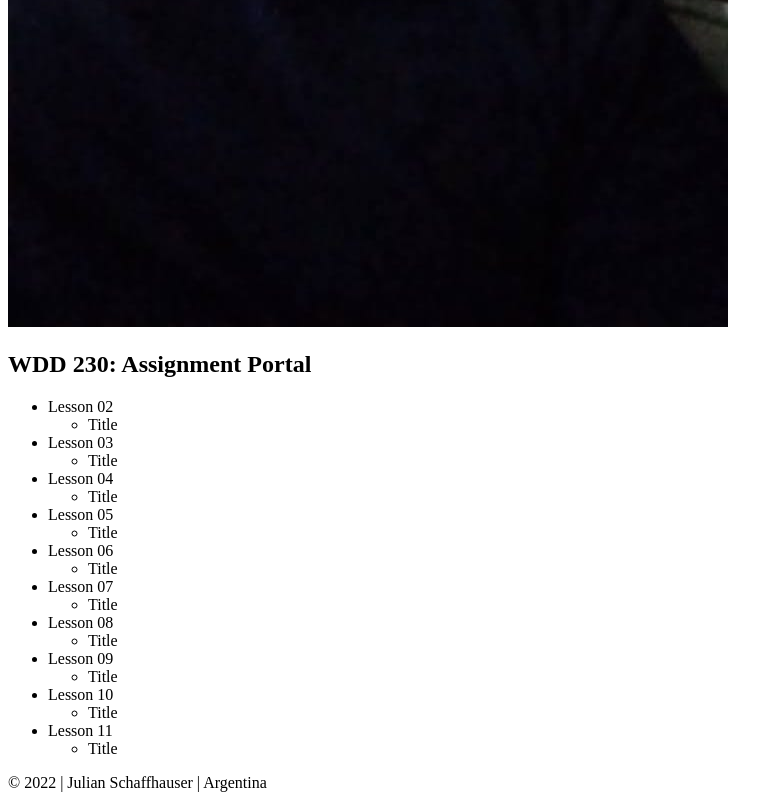
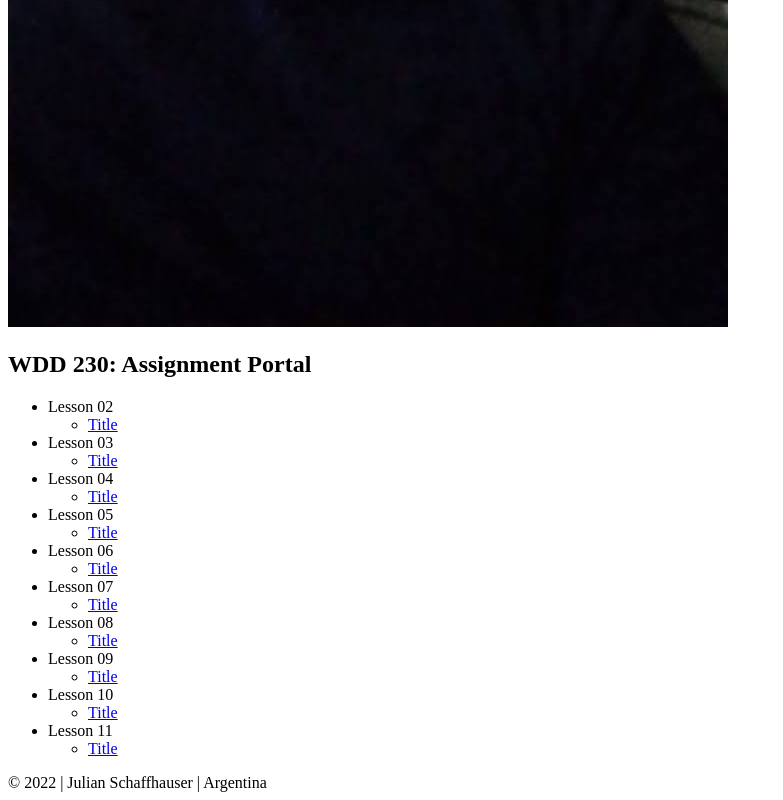
Before and after one commit to schaffah9/wdd230, a plain HTML site: page index.html in a window 1280 px wide. Shown: the part 714-1514 px from the top of the page, without its empty margins (0-783 px from the left). Drawn offline with Linux system fonts and the light colour scheme; files that its build step writes are made by us from their sources.

Commit message:
fixed title links

```diff
--- a/index.html
+++ b/index.html
@@ -19,52 +19,52 @@
         <ul>
             <li>Lesson 02
                 <ul>
-                    <li><a href="#"></a>Title</li>
+                    <li><a href="#">Title</a></li>
                 </ul>
             </li>
             <li>Lesson 03
                 <ul>
-                    <li><a href="#"></a>Title</li>
+                    <li><a href="#">Title</a></li>
                 </ul>
             </li>
             <li>Lesson 04
                 <ul>
-                    <li><a href="#"></a>Title</li>
+                    <li><a href="#">Title</a></li>
                 </ul>
             </li>
             <li>Lesson 05
                 <ul>
-                    <li><a href="#"></a>Title</li>
+                    <li><a href="#">Title</a></li>
                 </ul>
             </li>
             <li>Lesson 06
                 <ul>
-                    <li><a href="#"></a>Title</li>
+                    <li><a href="#">Title</a></li>
                 </ul>
             </li>
             <li>Lesson 07
                 <ul>
-                    <li><a href="#"></a>Title</li>
+                    <li><a href="#">Title</a></li>
                 </ul>
             </li>
             <li>Lesson 08
                 <ul>
-                    <li><a href="#"></a>Title</li>
+                    <li><a href="#">Title</a></li>
                 </ul>
             </li>
             <li>Lesson 09
                 <ul>
-                    <li><a href="#"></a>Title</li>
+                    <li><a href="#">Title</a></li>
                 </ul>
             </li>
             <li>Lesson 10
                 <ul>
-                    <li><a href="#"></a>Title</li>
+                    <li><a href="#">Title</a></li>
                 </ul>
             </li>
             <li>Lesson 11
                 <ul>
-                    <li><a href="#"></a>Title</li>
+                    <li><a href="#">Title</a></li>
                 </ul>
             </li>
         </ul>
```
